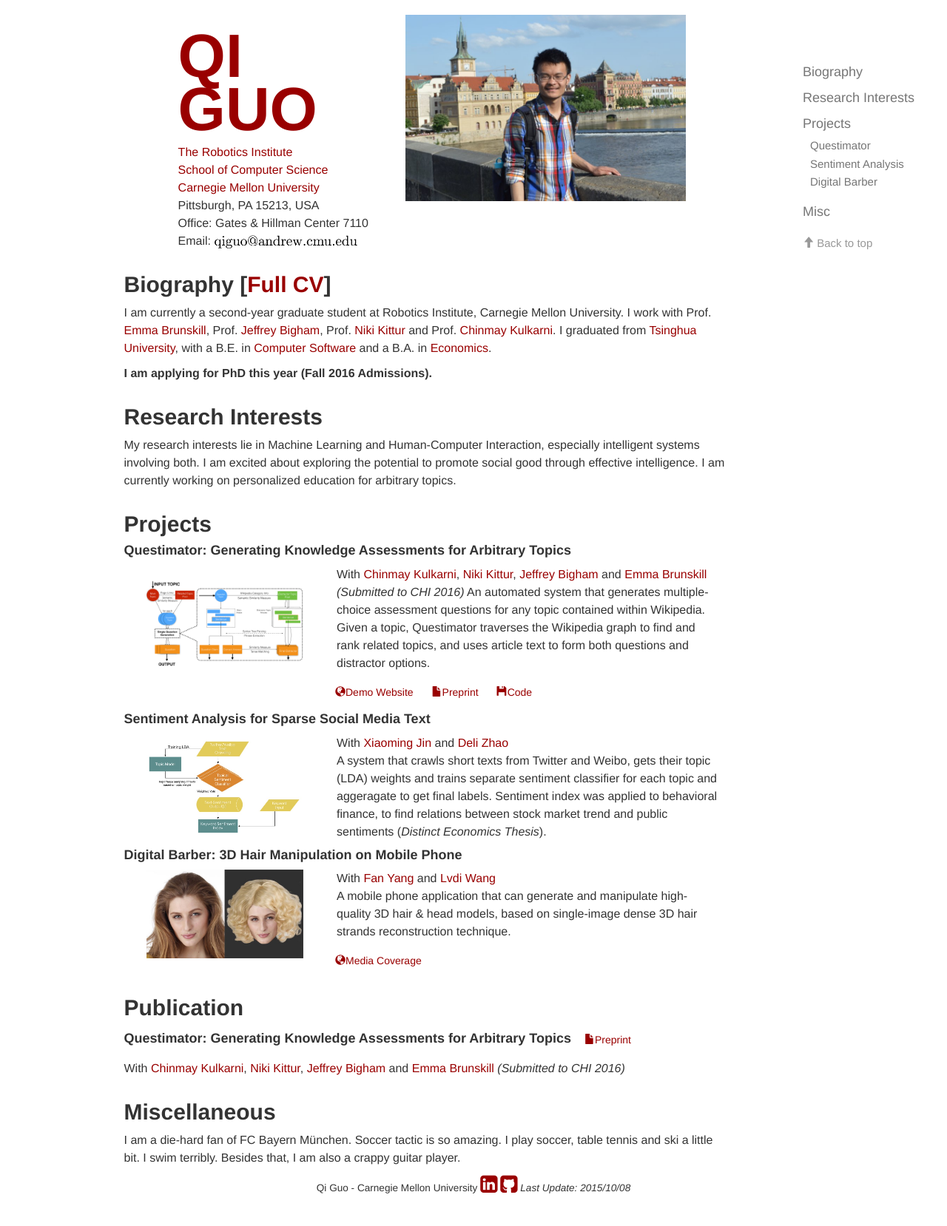
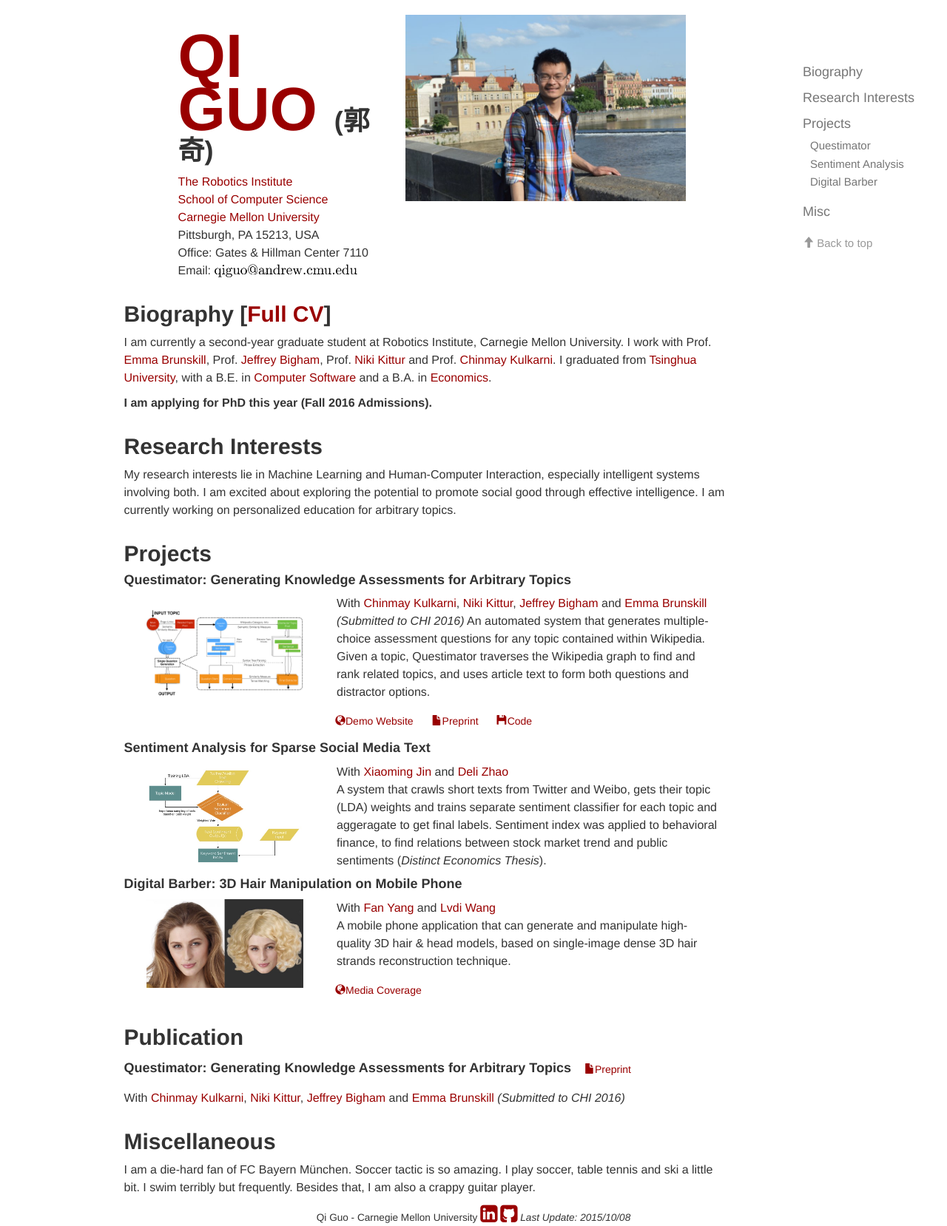
Before and after one commit to imoonkey/imoonkey.github.io, a plain HTML site: page index.html in a window 1280 px wide. Shown: the whole page at 74% size. Before the commit the page ends 1618 px from the top, so only its background shows below. Drawn offline with Linux system fonts and the light colour scheme; files that its build step writes are made by us from their sources; a script that the page names is missing; a small style sheet from the web is missing; files whose address does not match are found by name.

Commit message:
small fix

```diff
--- a/index.html
+++ b/index.html
@@ -67,7 +67,11 @@
         <div class="col-md-9 col-md-offset-1" role="main">
             <div class="row">
                 <div class="col-md-offset-1 col-md-4 col-sm-offset-1 col-sm-4 col-xs-offset-2 col-xs-10">
-                    <h1><a href="/" id="contact" class="title-text">QI GUO</a></h1>
+                    <h1>
+                        <a href="/" id="contact" class="title-text">
+                            QI GUO
+                        </a>(郭奇)
+                    </h1>
 
                     <p>
                         <a href="http://www.ri.cmu.edu/">The Robotics Institute</a><br>
@@ -231,7 +235,7 @@
                 <h2 id="misc">Miscellaneous</h2>
 
                 <p>I am a die-hard fan of FC Bayern München. Soccer tactic is so amazing.
-                    I play soccer, table tennis and ski a little bit. I swim terribly.
+                    I play soccer, table tennis and ski a little bit. I swim terribly but frequently.
                     Besides that, I am also a crappy guitar player.
                 </p>
             </div>
```
